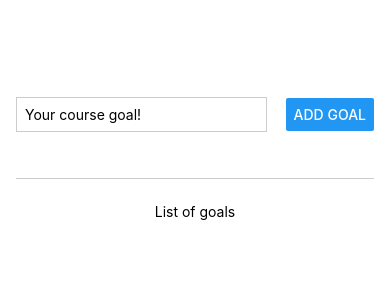
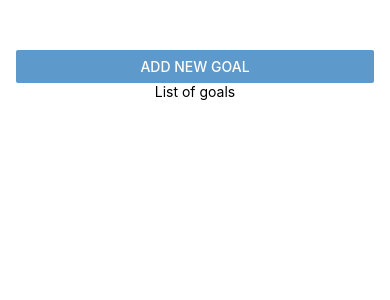
Before and after one commit to charlesb24/learning-react-native1, a React Native app in the folder 1-getting-started/: screen / in a window 390 px wide. Shown: the top 300 px of the page. Built offline with nearby package versions, Linux system fonts and the light colour scheme.

Commit message:
add more styling to goal items, move goal input to a modal, and style the new goal input modal

```diff
--- a/1-getting-started/App.js
+++ b/1-getting-started/App.js
@@ -1,18 +1,29 @@
 import { StatusBar } from 'expo-status-bar';
 import { useState } from 'react';
-import { StyleSheet, Text, View, FlatList } from 'react-native';
+import { StyleSheet, Text, View, FlatList, Button } from 'react-native';
 
 import GoalItem from './components/GoalItem';
 import GoalInput from './components/GoalInput';
 
 export default function App() {
   const [ goals, setGoals ] = useState([]);
+  const [ modalIsVisible, setModalIsVisible ] = useState(false);
+
+  function handleShowGoalInputModal() {
+    setModalIsVisible(true);
+  }
+
+  function handleCancelAddGoal() {
+    setModalIsVisible(false)
+  }
 
   function handleAddGoal(goalText) {
     setGoals(prevState => [
       ...prevState,
       { text: goalText, id: Math.random().toString() }
     ]);
+
+    setModalIsVisible(false);
   }
 
   function handleDeleteGoal(id) {
@@ -22,7 +33,17 @@ export default function App() {
   return (
     <View style={ styles.appContainer }>
 
-      <GoalInput onAddGoal={ handleAddGoal } />
+      <Button
+        title="Add New Goal"
+        color="#5e99cc"
+        onPress={ handleShowGoalInputModal }
+      />
+
+      <GoalInput
+        onAddGoal={ handleAddGoal }
+        onCancel={ handleCancelAddGoal }
+        isVisible={ modalIsVisible }
+      />
 
       <View style={ styles.goalsContainer }>
         <Text style={ styles.goalsCaption }>List of goals</Text>
--- a/1-getting-started/components/GoalInput.js
+++ b/1-getting-started/components/GoalInput.js
@@ -1,7 +1,7 @@
 import { useState } from 'react';
-import { View, Button, TextInput, StyleSheet } from 'react-native';
+import { View, Button, TextInput, StyleSheet, Modal } from 'react-native';
 
-export default function GoalInput({ onAddGoal }) {
+export default function GoalInput({ onCancel, onAddGoal, isVisible }) {
   const [ goalText, setGoalText ] = useState('');
 
   function handleGoalInput(text) {
@@ -14,33 +14,52 @@ export default function GoalInput({ onAddGoal }) {
   }
 
   return (
+    <Modal visible={isVisible} animationType="slide">
       <View style={ styles.inputContainer }>
+
         <TextInput
           style={ styles.textInput }
           placeholder="Your course goal!"
           onChangeText={ handleGoalInput }
           value={ goalText }
         />
-      <Button title="Add Goal" onPress={ handleAddGoal } />
+
+        <View style={ styles.buttonContainer }>
+          <View style={ styles.button }>
+            <Button title="Cancel" color="#5e99cc" onPress={ onCancel } />
           </View>
+          <View style={ styles.button }>
+            <Button title="Add Goal" color="#5e99cc" onPress={ handleAddGoal } />
+          </View>
+        </View>
+
+      </View>
+    </Modal>
   );
 }
 
 const styles = StyleSheet.create({
   inputContainer: {
     flex: 1,
-    flexDirection: 'row',
-    justifyContent: 'space-between',
+    justifyContent: 'center',
     alignItems: 'center',
     marginBottom: 24,
+    padding: 16,
     borderBottomWidth: 1,
     borderBottomColor: '#cccccc',
   },
   textInput: {
     borderWidth: 1,
     borderColor: '#cccccc',
-    width: '70%',
-    marginRight: 8,
-    padding: 8
+    width: '100%',
+    padding: 8,
+  },
+  buttonContainer: {
+    flexDirection: 'row',
+    marginTop: 16,
+  },
+  button: {
+    width: '30%',
+    marginHorizontal: 8,
   },
 });
--- a/1-getting-started/components/GoalItem.js
+++ b/1-getting-started/components/GoalItem.js
@@ -2,11 +2,14 @@ import { Text, View, Pressable, StyleSheet } from 'react-native';
 
 export default function GoalItem({ text, id, onDeleteGoal }) {
   return (
-    <Pressable onPress={ onDeleteGoal.bind(this, id) }>
-      <View style={ styles.goalItem }>
+    <View style={ styles.goalItem }>
+      <Pressable
+        onPress={ onDeleteGoal.bind(this, id)}
+        style={ ({ pressed }) => pressed && styles.pressedItem }
+      >
         <Text style={ styles.goalText }>Goal: { text }</Text>
-      </View>
-    </Pressable>
+      </Pressable>
+    </View>
   );
 }
 
@@ -17,6 +20,9 @@ const styles = StyleSheet.create({
     borderRadius: 6,
     backgroundColor: '#5e99cc',
   },
+  pressedItem: {
+    opacity: 0.5,
+  },
   goalText: {
     color: '#ffffff',
   },
```
Lines whose indentation alone changed are shown as unchanged.
